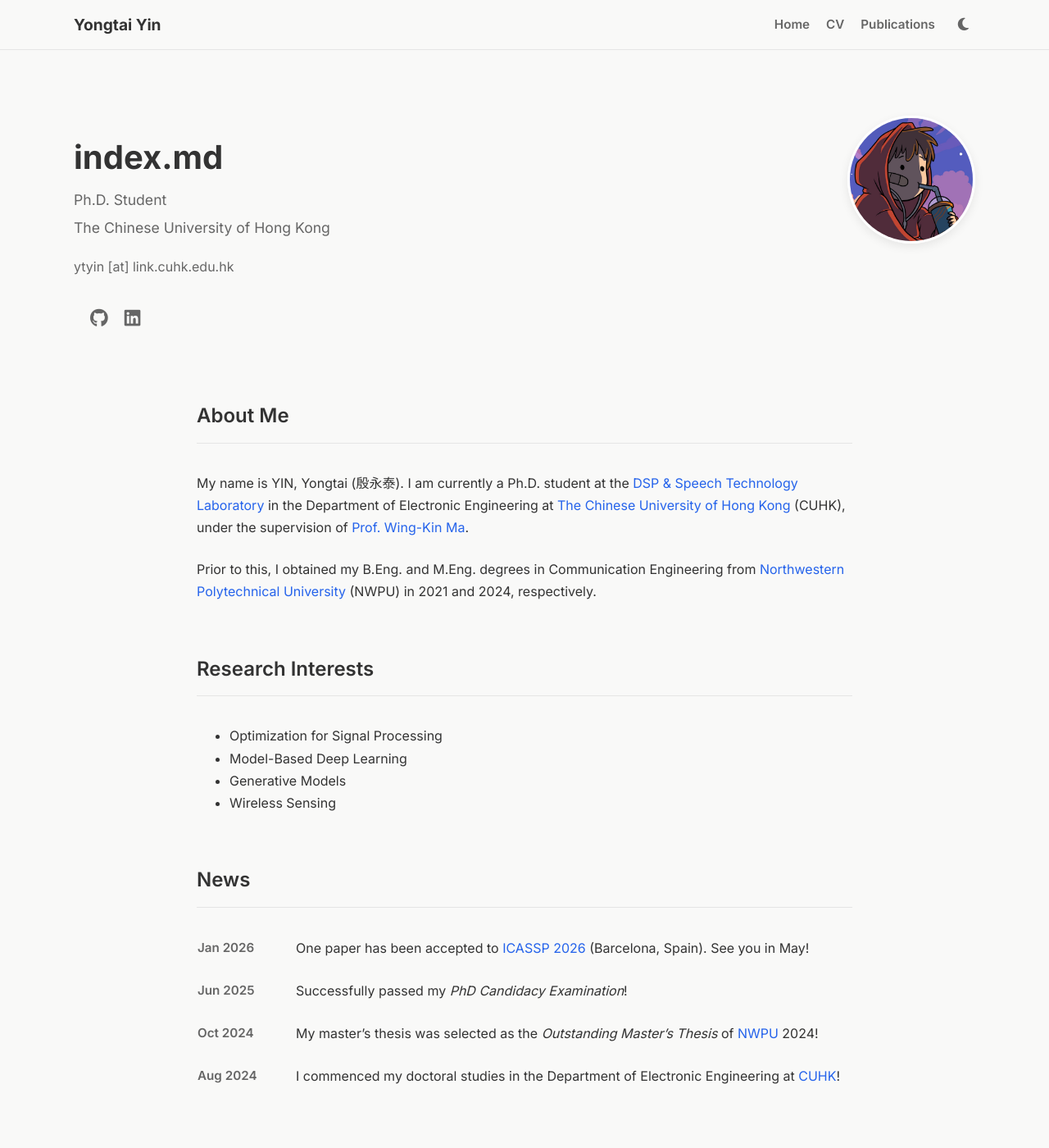
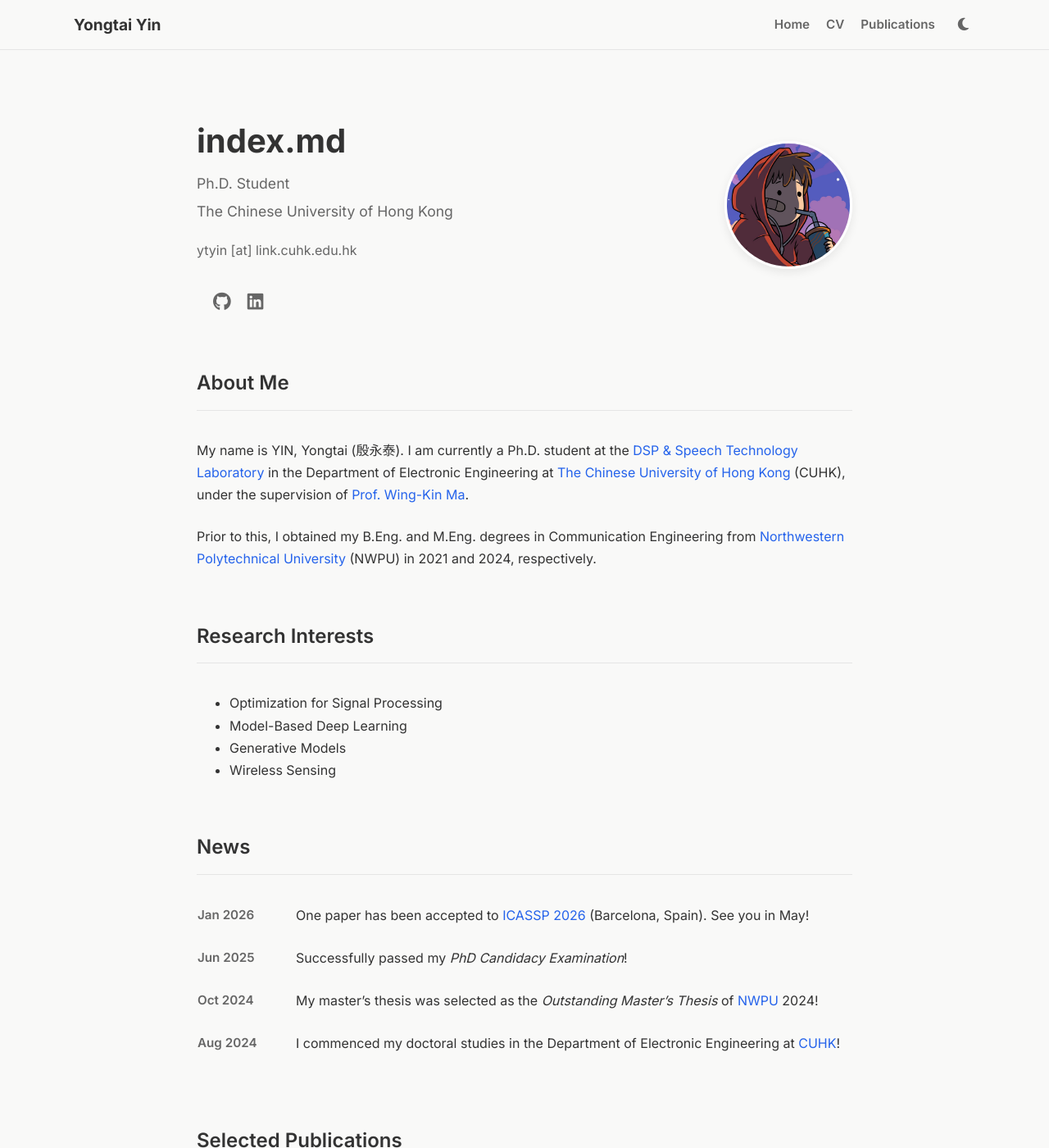
Before and after one commit to yongtai-yin/yongtai-yin.github.io, a Jekyll site: the page built from index.md, in a window 1280 px wide and 1400 px high. Shown: the whole window at 82% size. Built offline with Jekyll 4.4.1, drawn with Linux system fonts in a browser that asks for light colours; a style sheet for code colours, icons or effects is not loaded.

Commit message:
Update home header layout for improved alignment and spacing; adjust main content width for consistency

```diff
--- a/_layouts/default.html
+++ b/_layouts/default.html
@@ -41,7 +41,7 @@
             <div class="home-layout">
                 <header class="home-header">
                     <div class="header-text">
-                        <h1 class="header-name">{{ page.name }}</h1>
+                        <h1 class="header-name">{{ page.name | default: page.title }}</h1>
                         <div class="header-bio">{{ page.bio_role }}</div>
                         <div class="header-bio">{{ page.bio_school }}</div>
                         <div class="header-email">{{ page.email }}</div>
--- a/assets/css/style.css
+++ b/assets/css/style.css
@@ -133,10 +133,13 @@
 .home-header {
     display: flex;
     justify-content: space-between;
-    align-items: flex-start;
-    gap: 60px; /* Space between text and avatar */
-    margin-top: 80px; /* Top spacing */
-    margin-bottom: 80px; /* Spacing between header and content */
+    align-items: center; /* Vertically align center as requested */
+    gap: 40px; /* Reduced gap to bring them closer in narrower container */
+    margin-top: 60px;
+    margin-bottom: 60px;
+    max-width: 800px; /* Match body width */
+    margin-left: auto; /* Center the header block itself */
+    margin-right: auto;
 }
 
 /* Left side text group */
@@ -206,8 +209,9 @@
 
 .main-content {
     min-width: 0;
-    max-width: 800px; /* Constrain reading width for single column centered */
-    margin: 0 auto; /* Center alignment */
+    max-width: 800px; /* SAME WIDTH AS HEADER to ensure alignment */
+    margin: 0 auto;
+    padding: 0; /* Remove side padding that might cause misalignment */
 }
 
 /* Modifiers for specific pages if needed, but 800px is a good default for "modern standard" main text */
```
